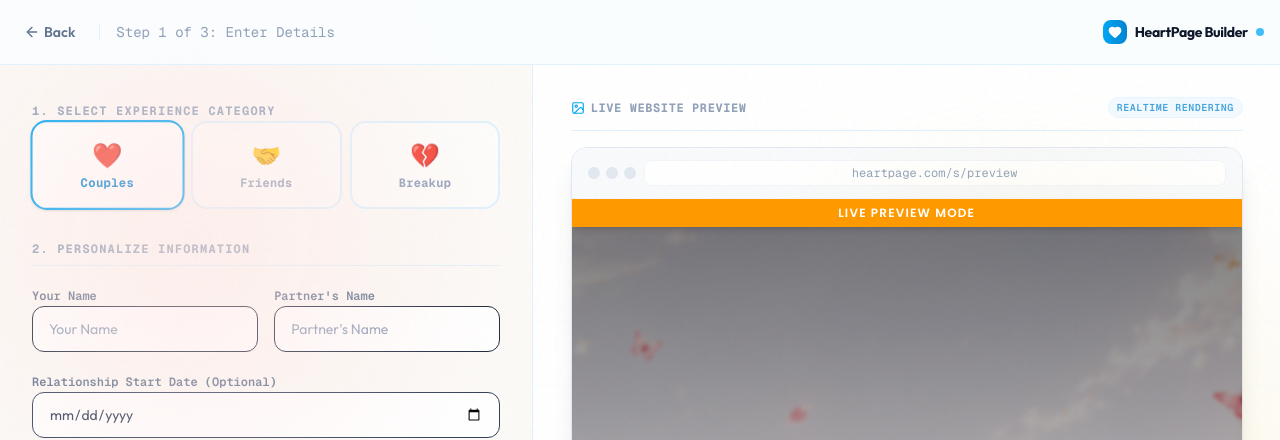
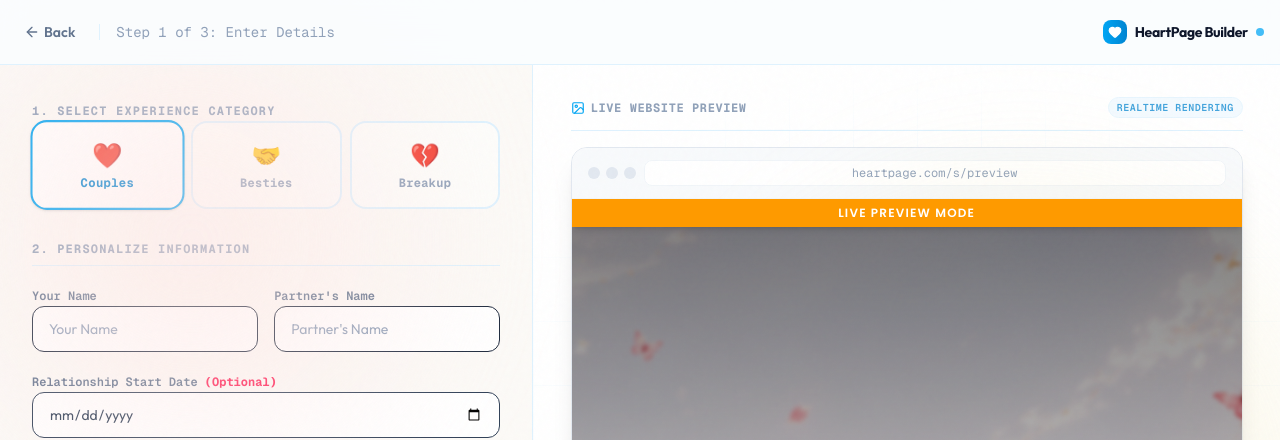
Before and after one commit to NYLEXWEB/HeartPage, a Next.js app: page /create in a window 1280 px wide. Shown: the top 440 px of the page. Built offline with nearby package versions, Linux system fonts and the light colour scheme; a web font is replaced by a local one.

Commit message:
feat: add FriendTemplate and corresponding creation page with animation and counter features

```diff
--- a/app/create/page.tsx
+++ b/app/create/page.tsx
@@ -90,6 +90,29 @@ export default function CreatePage() {
       message: "",
     });
   };
+
+  // Prefill reply fields from URL query params
+  useEffect(() => {
+    if (typeof window !== "undefined") {
+      const params = new URLSearchParams(window.location.search);
+      const isReply = params.get("isReply") === "true";
+      if (isReply) {
+        const cat = (params.get("category") || "couples") as "couples" | "friends" | "breakup";
+        const yName = params.get("yourName") || "";
+        const pName = params.get("partnerName") || "";
+        const rDate = params.get("relationshipDate") || "";
+
+        setActiveCategory(cat);
+        setValue("category", cat, { shouldValidate: true });
+        setValue("yourName", yName, { shouldValidate: true });
+        setValue("partnerName", pName, { shouldValidate: true });
+        if (rDate) {
+          setValue("relationshipDate", rDate, { shouldValidate: true });
+        }
+        setValue("message", `Replying to ${pName}: `, { shouldValidate: true });
+      }
+    }
+  }, [setValue]);
 
   // Sync form category with active tab state
   useEffect(() => {
@@ -306,7 +329,7 @@ export default function CreatePage() {
                   <div className="grid grid-cols-3 gap-2">
                     {[
                       { id: "couples", label: "Couples", emoji: "❤️", color: "hover:border-sky-300 text-sky-600" },
-                      { id: "friends", label: "Friends", emoji: "🤝", color: "hover:border-sky-300 text-sky-600" },
+                      { id: "friends", label: "Besties", emoji: "🤝", color: "hover:border-sky-300 text-sky-600" },
                       { id: "breakup", label: "Breakup", emoji: "💔", color: "hover:border-sky-300 text-sky-600" }
                     ].map((tab) => (
                       <button
@@ -405,11 +428,21 @@ export default function CreatePage() {
                     {/* Dates */}
                     <div className="space-y-1.5">
                       <label className="text-xs text-slate-500 font-semibold font-mono">
-                        {activeCategory === "couples"
-                          ? "Relationship Start Date (Optional)"
-                          : activeCategory === "friends"
-                          ? "Friendship Date (e.g. When you met)"
-                          : "Relationship Period (Optional, e.g. 2018 - 2024)"}
+                        {activeCategory === "couples" && (
+                          <>
+                            Relationship Start Date <span className="text-rose-500 font-bold">(Optional)</span>
+                          </>
+                        )}
+                        {activeCategory === "friends" && (
+                          <>
+                            Friendship Date <span className="text-slate-450 font-normal text-[10px]"><span className="text-rose-500 font-bold">(Optional)</span> (e.g. When you met)</span>
+                          </>
+                        )}
+                        {activeCategory === "breakup" && (
+                          <>
+                            Relationship Period <span className="text-rose-500 font-bold">(Optional)</span> <span className="text-slate-400 font-normal text-[10px]">(e.g. 2018 - 2024)</span>
+                          </>
+                        )}
                       </label>
                       {activeCategory === "breakup" ? (
                         <input
--- a/components/templates/BreakupTemplate.tsx
+++ b/components/templates/BreakupTemplate.tsx
@@ -931,7 +931,13 @@ export default function BreakupTemplate({
           </div>
 
           {/* Interactive Envelope layout */}
-          <div className="flex flex-col items-center justify-center py-12">
+          <div className="flex flex-col items-center justify-center py-12 relative">
+            {!envelopeOpen && (
+              <div className="absolute top-0 left-1/2 -translate-x-1/2 flex flex-col items-center gap-1 animate-bounce pointer-events-none z-30">
+                <span className="text-[10px] md:text-xs bg-slate-800 dark:bg-slate-700 text-white font-sans font-bold uppercase tracking-widest px-3 py-1 rounded-full shadow-lg shadow-slate-900/30 border border-slate-650">Click to Open</span>
+                <span className="text-2xl">👇</span>
+              </div>
+            )}
             <div
               className={`breakup-envelope-wrapper hover-target ${envelopeOpen ? 'open' : ''}`}
               onClick={() => setEnvelopeOpen(!envelopeOpen)}
@@ -964,6 +970,16 @@ export default function BreakupTemplate({
             <p className="text-xs text-slate-500 font-mono tracking-widest uppercase mt-8 text-center">
               {envelopeOpen ? "Click envelope to close letter" : "Click envelope to open letter"}
             </p>
+            {/* Send Reply Button */}
+            <div className="mt-6 flex justify-center">
+              <a
+                href={`/create?category=breakup&yourName=${encodeURIComponent(partnerName)}&partnerName=${encodeURIComponent(yourName)}&relationshipDate=${encodeURIComponent(relationshipDate || "")}&isReply=true`}
+                className="hover-target px-6 py-2.5 bg-slate-800 dark:bg-slate-700 hover:bg-slate-900 dark:hover:bg-slate-650 text-white font-poppins text-xs font-semibold tracking-wider uppercase rounded-full transition-all duration-300 shadow-md flex items-center gap-2"
+              >
+                <Mail className="w-3.5 h-3.5" />
+                Send Reply
+              </a>
+            </div>
           </div>
         </div>
       </section>
@@ -1050,6 +1066,14 @@ export default function BreakupTemplate({
             <Sunset className="w-4 h-4 text-slate-500" />
             <span className={`font-luxury-serif text-lg tracking-[0.2em] ${isLight ? "text-slate-800" : "text-slate-400"}`}>{partnerName ? partnerName.charAt(0).toUpperCase() : 'C'}</span>
           </div>
+          <div className="my-5">
+            <a
+              href="/create"
+              className={`hover-target inline-flex items-center gap-2 px-5 py-2 border rounded-full font-mono text-[10px] tracking-wider uppercase transition-all duration-300 shadow-sm ${isLight ? "border-slate-300 text-slate-700 hover:bg-slate-800 hover:text-white" : "border-slate-800 text-slate-400 hover:bg-slate-700 hover:text-white"}`}
+            >
+              <span>Create Your Own Special Page ✨</span>
+            </a>
+          </div>
           <p className="font-mono text-[10px] text-slate-500 tracking-widest uppercase">
             Logged via HeartPage &middot; 7D TTL Active
           </p>
--- a/components/templates/CoupleTemplate.tsx
+++ b/components/templates/CoupleTemplate.tsx
@@ -1,6 +1,7 @@
 "use client";
 
 import React, { useEffect, useState, useRef, useMemo } from "react";
+import { Mail } from "lucide-react";
 
 interface CoupleTemplateProps {
   yourName: string;
@@ -854,7 +855,13 @@ export default function CoupleTemplate({
           </div>
 
           {/* Interactive Envelope Container */}
-          <div className="flex flex-col items-center justify-center py-12">
+          <div className="flex flex-col items-center justify-center py-12 relative">
+            {!envelopeOpen && (
+              <div className="absolute top-0 left-1/2 -translate-x-1/2 flex flex-col items-center gap-1 animate-bounce pointer-events-none z-30">
+                <span className="text-[10px] md:text-xs bg-rose-500 text-white font-sans font-bold uppercase tracking-widest px-3 py-1 rounded-full shadow-lg shadow-rose-500/30 border border-rose-450">Click to Open</span>
+                <span className="text-2xl">👇</span>
+              </div>
+            )}
             <div
               className={`envelope-wrapper hover-target ${envelopeOpen ? 'open' : ''}`}
               id="envelope-wrapper"
@@ -887,6 +894,16 @@ export default function CoupleTemplate({
             <p className="text-xs text-muted font-poppins tracking-widest uppercase mt-8 text-center" id="letter-prompt">
               {envelopeOpen ? "Click to close envelope" : "Click the envelope to read the letter"}
             </p>
+            {/* Send Reply Button */}
+            <div className="mt-6 flex justify-center">
+              <a
+                href={`/create?category=couples&yourName=${encodeURIComponent(partnerName)}&partnerName=${encodeURIComponent(yourName)}&relationshipDate=${encodeURIComponent(relationshipDate || "")}&isReply=true`}
+                className="hover-target px-6 py-2.5 bg-rose-500 hover:bg-rose-600 text-white font-poppins text-xs font-semibold tracking-wider uppercase rounded-full transition-all duration-300 shadow-md shadow-rose-500/25 flex items-center gap-2"
+              >
+                <Mail className="w-3.5 h-3.5" />
+                Send Reply
+              </a>
+            </div>
           </div>
         </div>
       </section>
@@ -958,6 +975,14 @@ export default function CoupleTemplate({
           <p className="font-cormorant italic text-base text-muted mb-4 max-w-sm mx-auto">
             "Two souls with but a single thought, two hearts that beat as one."
           </p>
+          <div className="my-6">
+            <a
+              href="/create"
+              className="hover-target inline-flex items-center gap-2 px-5 py-2 border border-gold/40 text-gold-dark hover:bg-gold hover:text-white font-poppins text-[11px] tracking-wider uppercase rounded-full transition-all duration-300 shadow-sm"
+            >
+              <span>Create Your Own Special Page ✨</span>
+            </a>
+          </div>
           <div className="w-12 h-[1px] bg-gold/20 mx-auto my-4"></div>
           <p className="font-poppins text-[10px] text-muted/80 tracking-widest uppercase">
             Made with Love • © 2026 {yourName} &amp; {partnerName}
```
Also changed, not shown: components/templates/FriendTemplate.tsx (+26 -2 lines).
